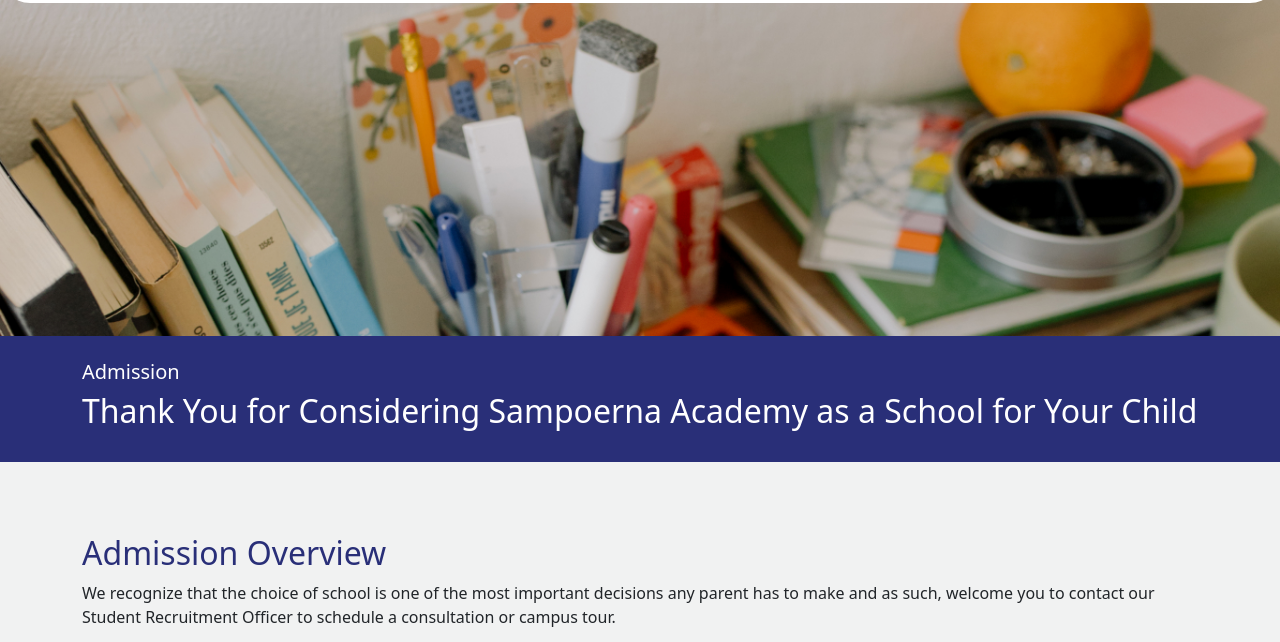
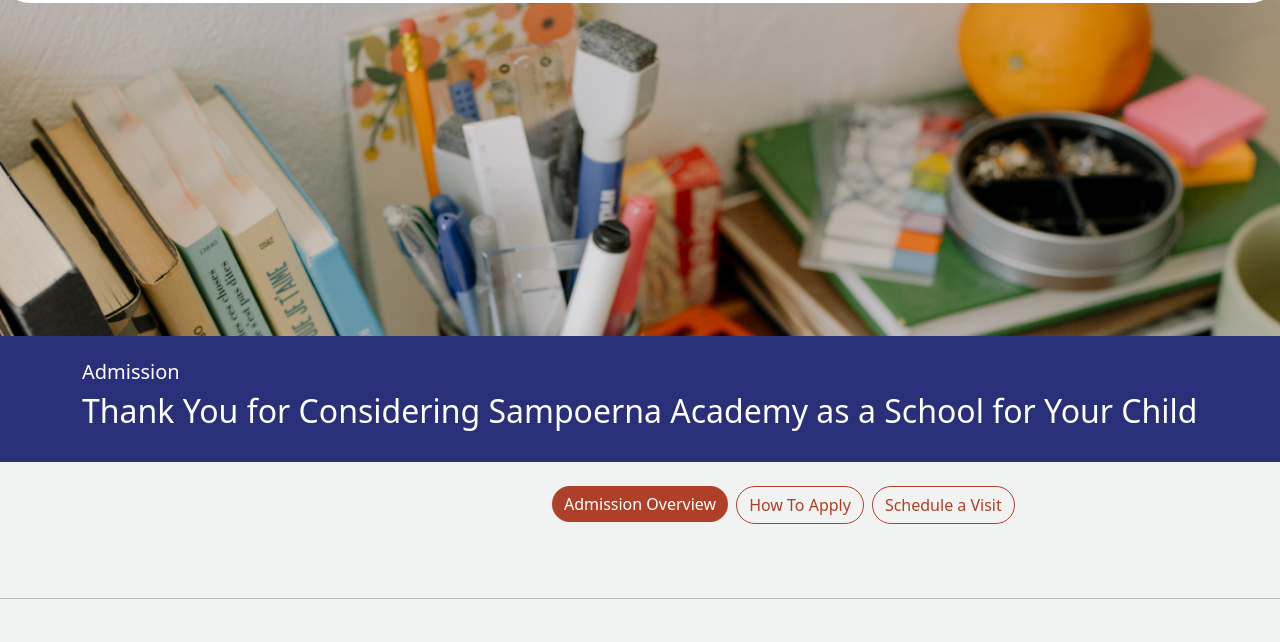
Before and after one commit to ihzakbaryanda/sampoerna-academy, a plain HTML site: page admission.html in a window 1280 px wide. Shown: the part 97-739 px from the top of the page. Drawn offline with nearby package versions, Linux system fonts and the light colour scheme.

Commit message:
pill navigation admission

```diff
--- a/admission.html
+++ b/admission.html
@@ -124,16 +124,12 @@
         </section>
 
         <!-- section navigation -->
-        <section class="py-4">
-            <!-- <div class="nav-slick">
-                <button class="btn btn-outline-danger rounded-pill">About Us</button>
-                <button class="btn btn-outline-danger rounded-pill">Our Approach</button>
-                <button class="btn btn-outline-danger rounded-pill">Leadership</button>
-                <button class="btn btn-outline-danger rounded-pill">SA in Numbers</button>
-                <button class="btn btn-outline-danger rounded-pill">Contact</button>
-                <button class="btn btn-outline-danger rounded-pill">Alumni & Testimonials</button>
-                <button class="btn btn-outline-danger rounded-pill">facilities</button>
-            </div> -->
+        <section class="py-4 container">
+            <div class="nav-slick">
+                <a class="btn btn-danger rounded-pill" href="admission.html">Admission Overview</a>
+                <a class="btn mx-2 btn-outline-danger rounded-pill" href="admission-howToApply.html">How To Apply</a>
+                <a class="btn btn-outline-danger rounded-pill">Schedule a Visit</a>
+            </div>
             <div class="just-mobile mt-3">
                 <div class="d-flex justify-content-center gap-1">
                     <button class="btn btn-danger shadow">
@@ -149,6 +145,7 @@
                 </div>
             </div>
         </section>
+        <hr style="margin-block: 50px;">
         <!-- section about-sampoerna-academy -->
         <section style=" padding-bottom: 50px;" class="container mt-4">
             <h2 class="text-purple">Admission Overview</h2>
@@ -449,7 +446,8 @@
                 centerMode: true,
                 variableWidth: true,
                 draggable: true,
-                infinite: false
+                infinite: false,
+                arrows: false
             });
         });
     </script>
```
Also changed, not shown: admission-howToApply.html (+7 -10 lines).
